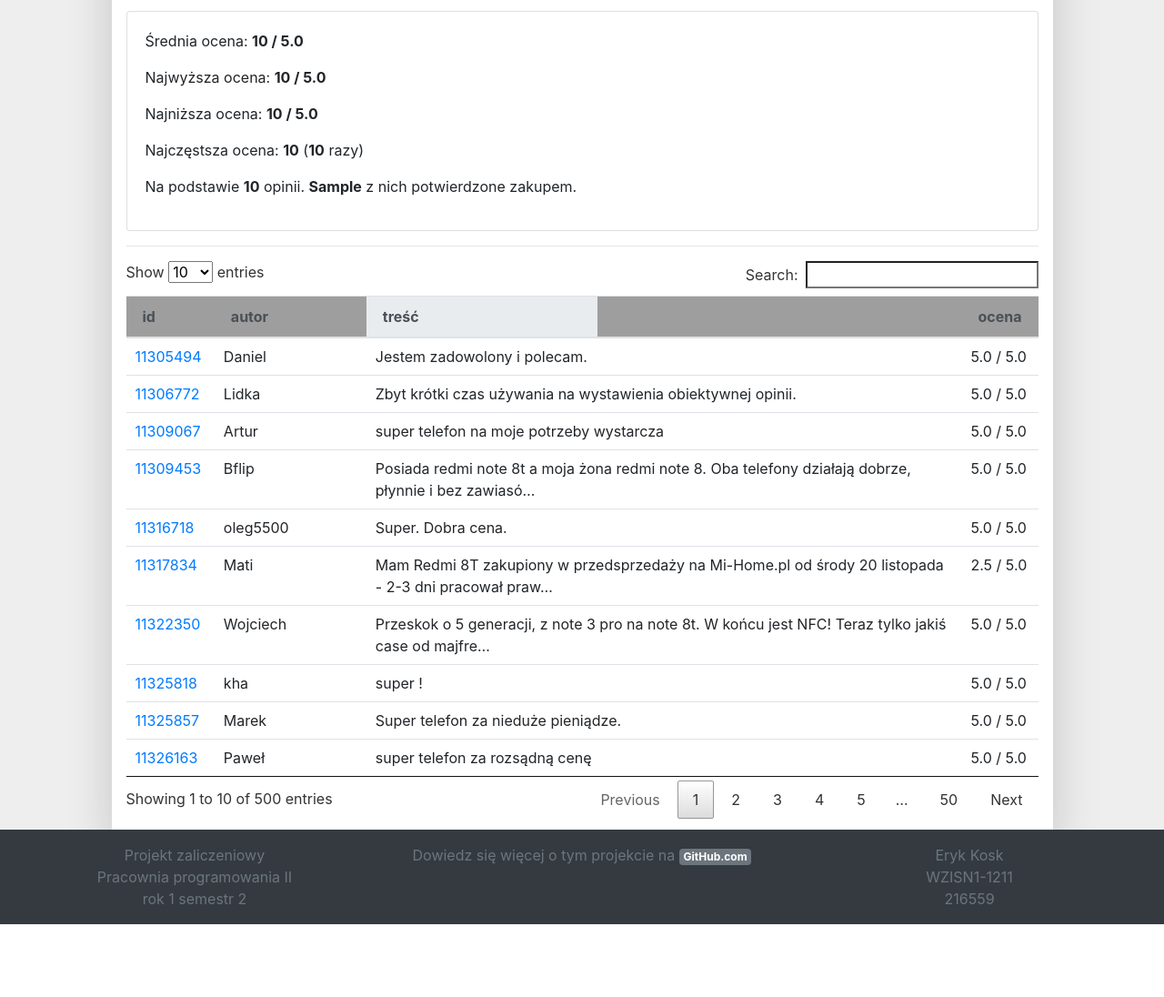
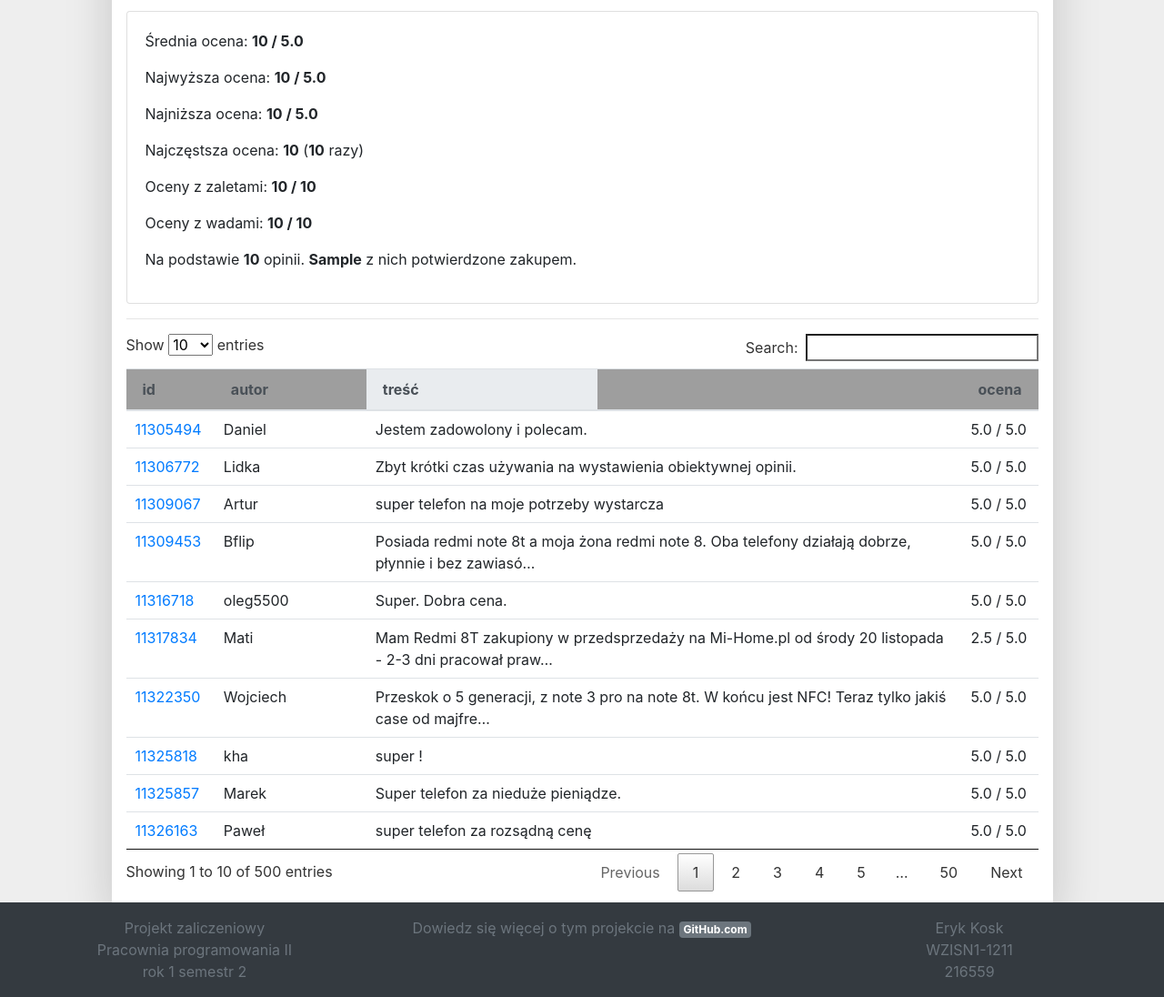
Before and after one commit to e-kosk/ceneo_scraper, a Django app: template ceneo_scrapper/scrapper_app/templates/product.html in a window 1280 px wide, after a click on "Analiza opinii". Shown: the part 411-1507 px from the top of the page at 91% size. Before the commit the page ends 1427 px from the top, so only its background shows below. Run offline with Django 3.2, Linux system fonts and the light colour scheme; data comes from the database, SQL or seed files in the repository; the template is opened without the code that fills it: values that come from a table or form of the project are taken from there, most other values are stand-ins (such as "Sample title", 1, 10 or a date in 2020); some libraries are stand-ins or nearby versions; grey boxes are pictures that could not be loaded.

Commit message:
opinions containing pros / cons

```diff
--- a/ceneo_scrapper/scrapper_app/analyzer.py
+++ b/ceneo_scrapper/scrapper_app/analyzer.py
@@ -16,6 +16,8 @@
         'most_frequent_score_value': df['stars'].value_counts().keys()[0] if df['stars'].value_counts().max() > 0 else None,
         'opinions_amount': None or df['id'].count(),
         'purchase_confirmed': None or df['purchase_date'].count(),
+        'cons_amount': None or df['cons'].count(),
+        'pros_amount': None or df['pros'].count(),
     }
 
     return result
--- a/ceneo_scrapper/scrapper_app/templates/product.html
+++ b/ceneo_scrapper/scrapper_app/templates/product.html
@@ -33,6 +33,8 @@
             <p>Najwyższa ocena: <span class="bold">{{ max_score }} / 5.0</span></p>
             <p>Najniższa ocena: <span class="bold">{{ min_score }} / 5.0</span></p>
             <p>Najczęstsza ocena: <span class="bold">{{ most_frequent_score_value }}</span> (<span class="bold">{{ most_frequent_score_times }}</span> razy)</p>
+            <p>Oceny z zaletami: <span class="bold">{{ pros_amount }} / {{ opinions_amount }}</span></p>
+            <p>Oceny z wadami: <span class="bold">{{ cons_amount }} / {{ opinions_amount }}</span></p>
             <p>Na podstawie <span class="bold">{{ opinions_amount }}</span> opinii. <span class="bold">{{ purchase_confirmed }}</span> z nich potwierdzone zakupem.</p>
         </div>
     </div>
```
